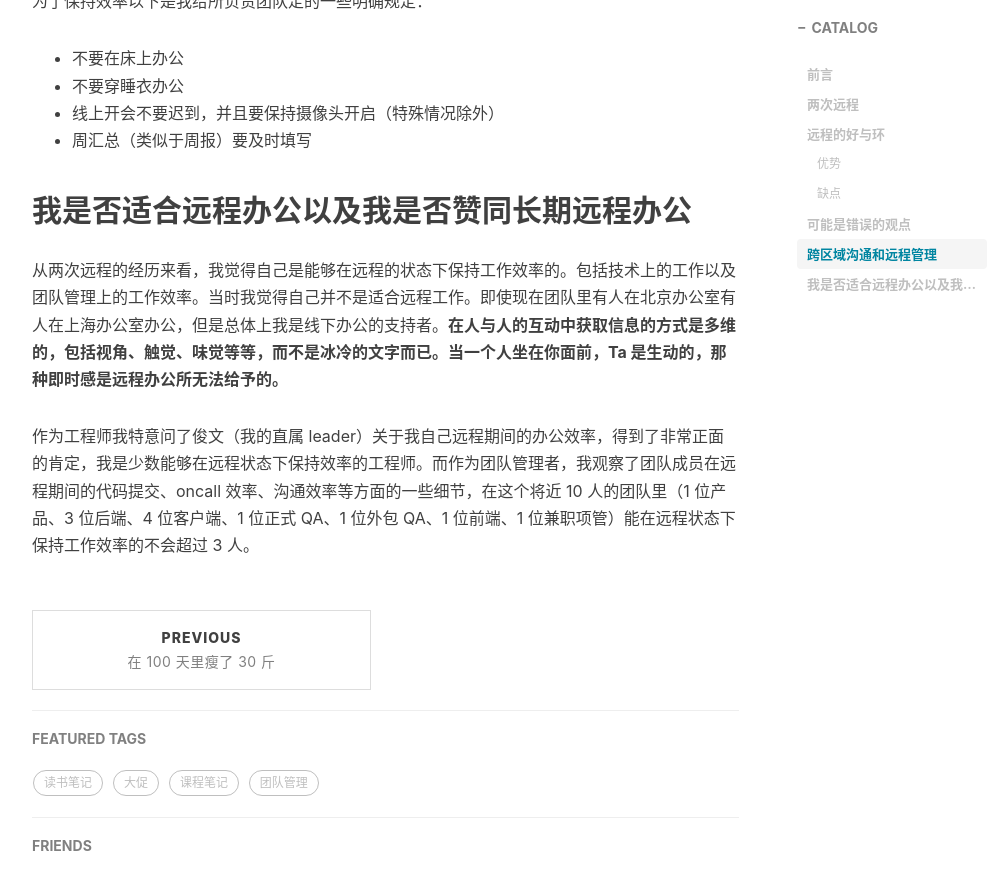
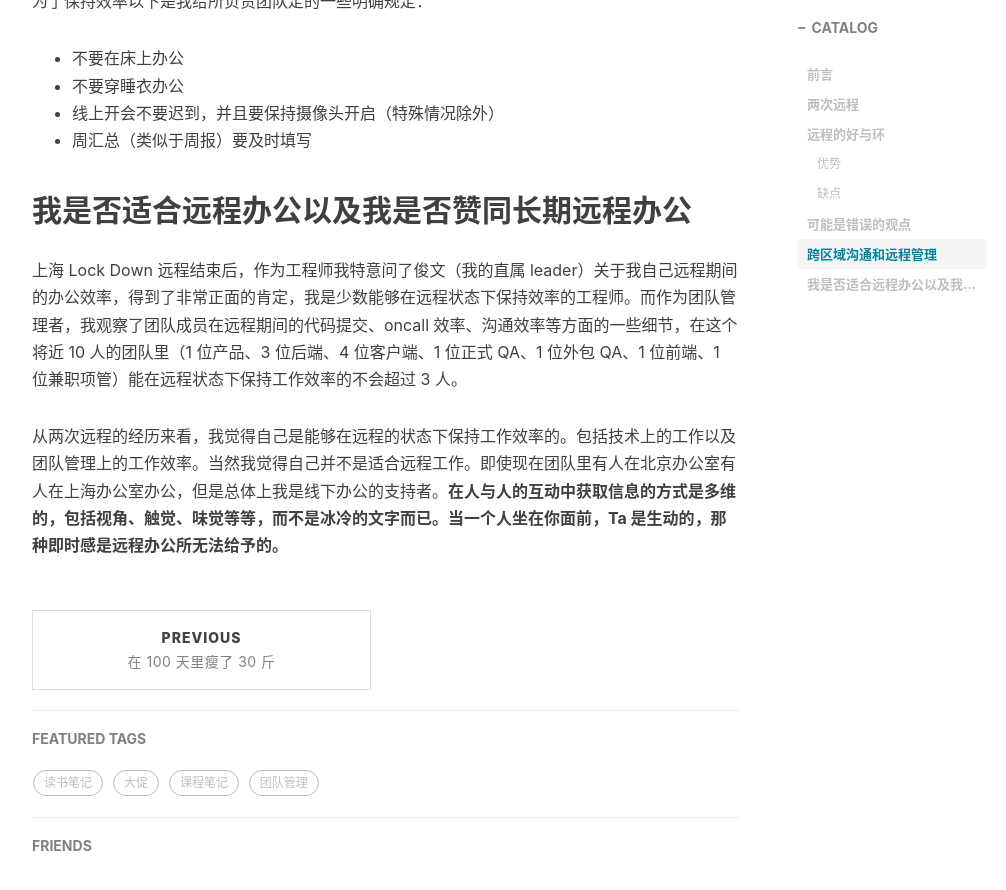
Before and after one commit to linnaname/linnaname.github.io, a Jekyll site: the page built from _posts/2023-09-21-remote_work.md, in a window 1280 px wide and 900 px high, scrolled down 2307 px. Shown: the top 890 px of the window, without its empty margins (233-1239 px from the left). Built offline with Jekyll 4.4.1, drawn with Linux system fonts in a browser that asks for light colours; nearby versions of some CDN libraries; comment, search, counter and statistics services are not loaded.

Commit message:
(refactor)  different order last p

```diff
--- a/_posts/2023-09-21-remote_work.md
+++ b/_posts/2023-09-21-remote_work.md
@@ -74,6 +74,7 @@ tags:
 
 ## 我是否适合远程办公以及我是否赞同长期远程办公
 
-从两次远程的经历来看，我觉得自己是能够在远程的状态下保持工作效率的。包括技术上的工作以及团队管理上的工作效率。当时我觉得自己并不是适合远程工作。即使现在团队里有人在北京办公室有人在上海办公室办公，但是总体上我是线下办公的支持者。**在人与人的互动中获取信息的方式是多维的，包括视角、触觉、味觉等等，而不是冰冷的文字而已。当一个人坐在你面前，Ta 是生动的，那种即时感是远程办公所无法给予的。**
+上海 Lock Down 远程结束后，作为工程师我特意问了俊文（我的直属 leader）关于我自己远程期间的办公效率，得到了非常正面的肯定，我是少数能够在远程状态下保持效率的工程师。而作为团队管理者，我观察了团队成员在远程期间的代码提交、oncall 效率、沟通效率等方面的一些细节，在这个将近 10 人的团队里（1 位产品、3 位后端、4 位客户端、1 位正式 QA、1 位外包 QA、1 位前端、1 位兼职项管）能在远程状态下保持工作效率的不会超过 3 人。
 
-作为工程师我特意问了俊文（我的直属 leader）关于我自己远程期间的办公效率，得到了非常正面的肯定，我是少数能够在远程状态下保持效率的工程师。而作为团队管理者，我观察了团队成员在远程期间的代码提交、oncall 效率、沟通效率等方面的一些细节，在这个将近 10 人的团队里（1 位产品、3 位后端、4 位客户端、1 位正式 QA、1 位外包 QA、1 位前端、1 位兼职项管）能在远程状态下保持工作效率的不会超过 3 人。
+
+从两次远程的经历来看，我觉得自己是能够在远程的状态下保持工作效率的。包括技术上的工作以及团队管理上的工作效率。当然我觉得自己并不是适合远程工作。即使现在团队里有人在北京办公室有人在上海办公室办公，但是总体上我是线下办公的支持者。**在人与人的互动中获取信息的方式是多维的，包括视角、触觉、味觉等等，而不是冰冷的文字而已。当一个人坐在你面前，Ta 是生动的，那种即时感是远程办公所无法给予的。**
```
